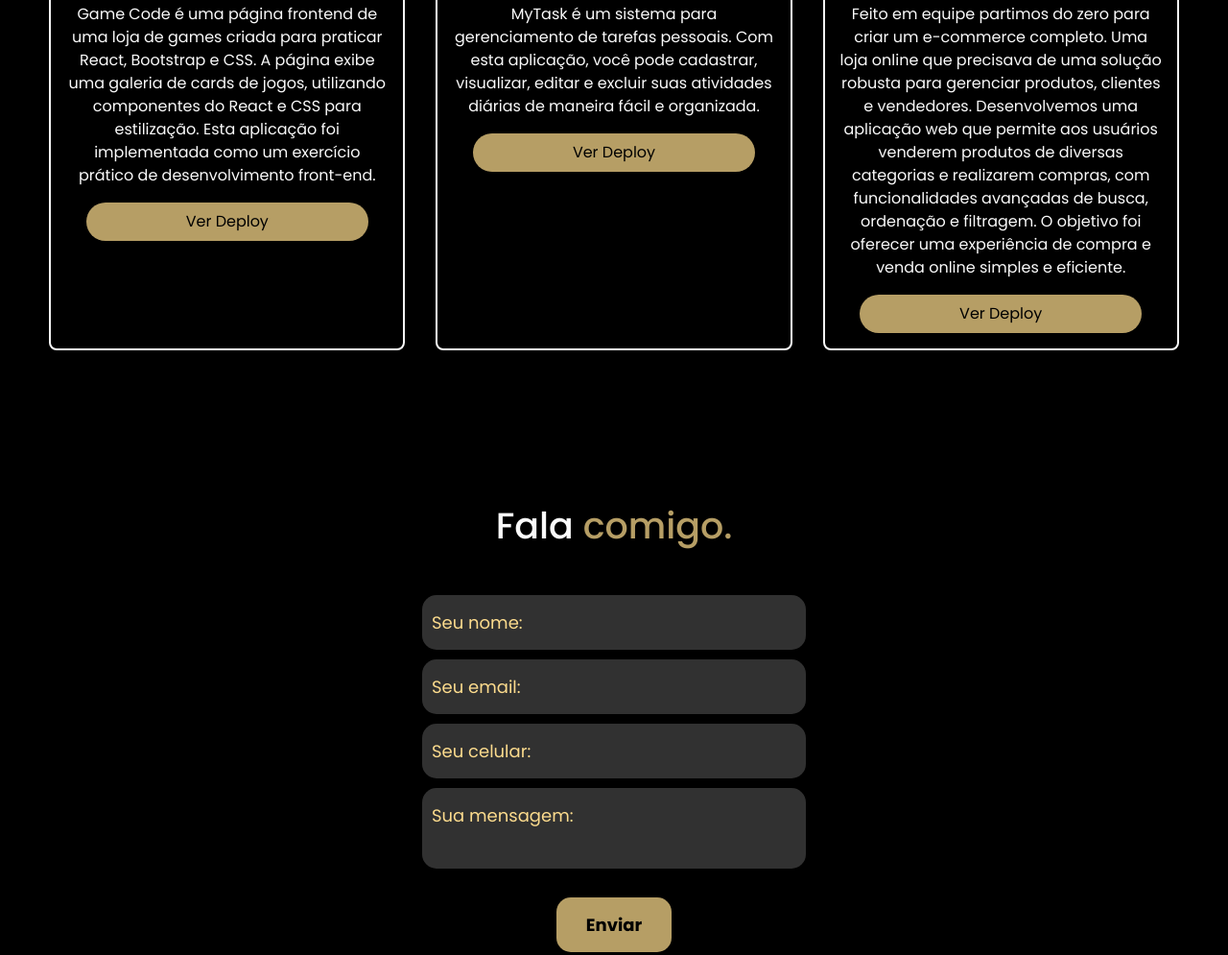
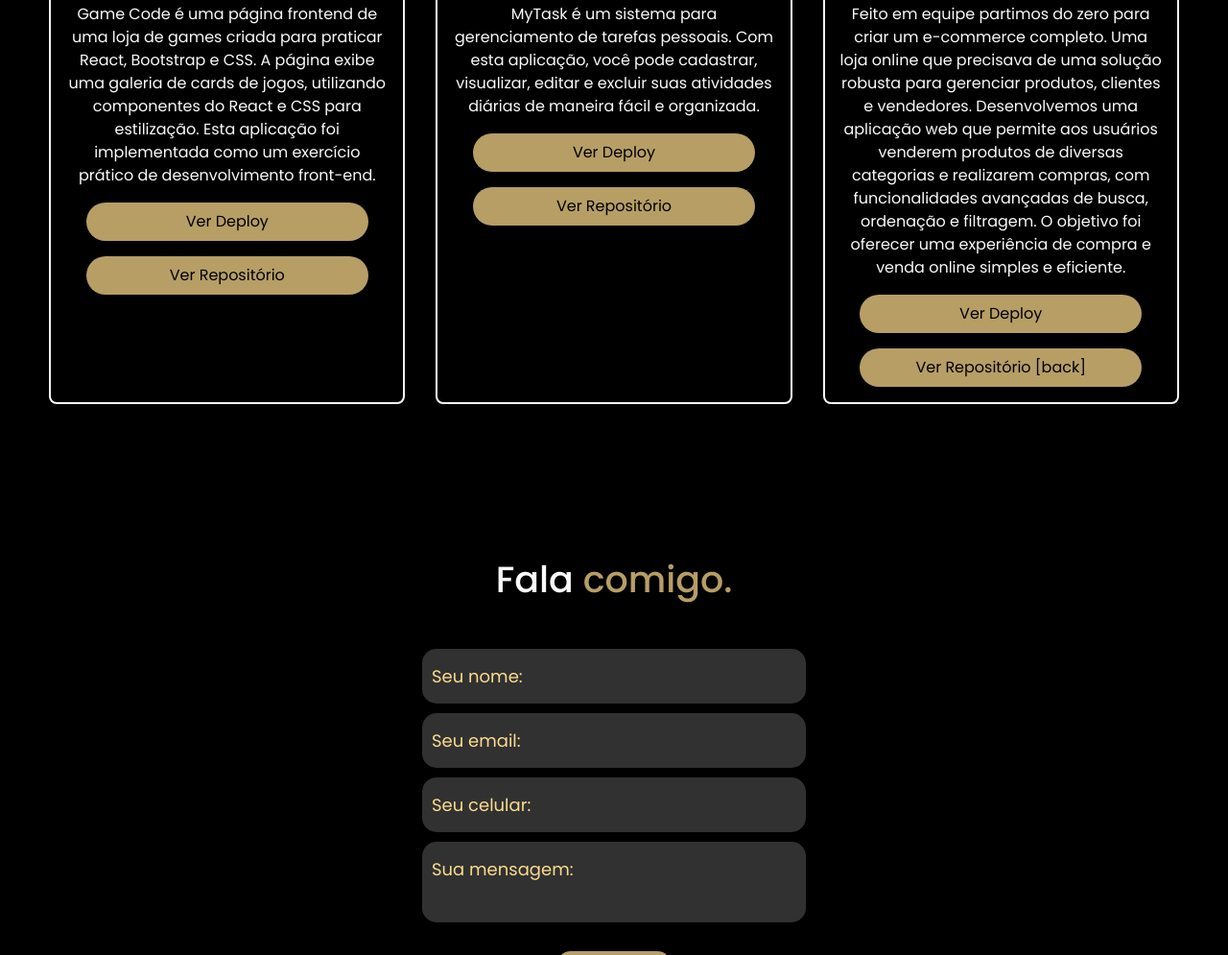
Before and after one commit to alanasilva88/Portfolio-Alana, a website: page index.html in a window 1280 px wide. Shown: the part 3724-4719 px from the top of the page at 96% size. Drawn offline with nearby package versions, Linux system fonts and the light colour scheme.

Commit message:
botão repositório e atualização CV

```diff
--- a/index.html
+++ b/index.html
@@ -239,6 +239,12 @@
                 target="_blank"
                 >Ver Deploy</a
               >
+              <a
+                href="https://github.com/alanasilva88/Projeto-Code-Game-React"
+                class="btn-deploy"
+                target="_blank"
+                >Ver Repositório</a
+              >
             </div>
 
             <!-- Projeto 2 -->
@@ -263,6 +269,12 @@
                 target="_blank"
                 >Ver Deploy</a
               >
+              <a
+                href="https://github.com/alanasilva88/FullReactSoulCode-React-Firebase"
+                class="btn-deploy"
+                target="_blank"
+                >Ver Repositório</a
+              >
             </div>
 
             <!-- Projeto 3 -->
@@ -286,6 +298,12 @@
                 class="btn-deploy"
                 target="_blank"
                 >Ver Deploy</a
+              >
+              <a
+                href="https://github.com/alanasilva88/e-commerce-rn2-back"
+                class="btn-deploy"
+                target="_blank"
+                >Ver Repositório [back]</a
               >
             </div>
           </div>
```
Also changed, not shown: 1 other file.
